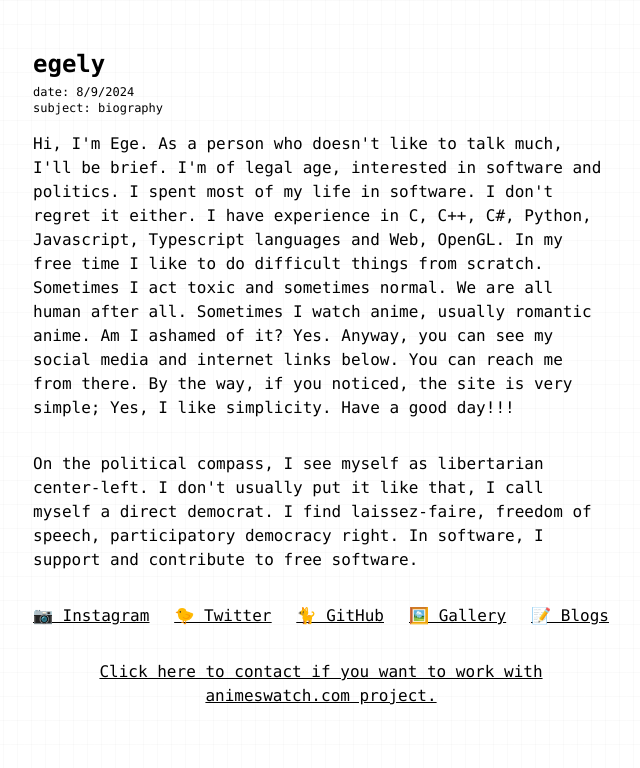
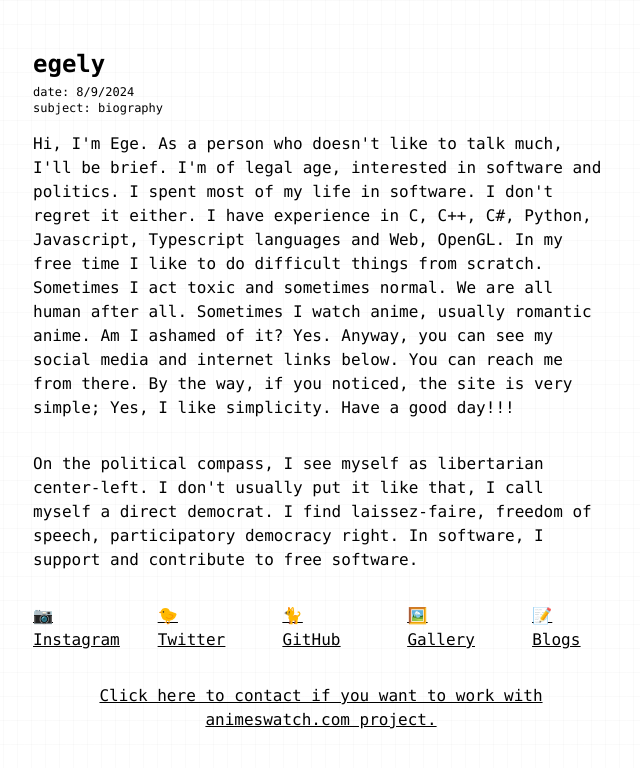
Before and after one commit to egely1337/egely1337-com, a Next.js app: page / in a window 1280 px wide. Shown: the top 768 px of the page, without its empty margins (319-959 px from the left). Built offline with nearby package versions, Linux system fonts and the light colour scheme; a web font is replaced by a local one.

Commit message:
grid links fixed

```diff
--- a/src/pages/index.tsx
+++ b/src/pages/index.tsx
@@ -37,13 +37,14 @@ export default function Page() {
                         )}
                     </div>
 
-
-                    <div className="flex sm:flex-row sm:items-start items-center flex-col justify-between underline font-mono gap-2 mt-8 sm:text-base text-xs">
-                        <Link href={`https://instagram.com/egely48`}>📷 Instagram</Link>
-                        <Link href={`https://x.com/egely48`}>🐤 Twitter</Link>
-                        <Link href={`https://github.com/egely1337`}>🐈 GitHub</Link>
-                        <Link href={`/gallery`}>🖼️ Gallery</Link>
-                        <Link href={`/blogs`}>📝 Blogs</Link>
+                    <div className="w-full flex justify-center lg:items-center mt-8">
+                        <div className="w-full grid lg:grid-cols-5 sm:grid-cols-4 grid-cols-3 underline font-mono gap-12 sm:text-base text-xs">
+                            <Link href={`https://instagram.com/egely48`}>📷 Instagram</Link>
+                            <Link href={`https://x.com/egely48`}>🐤 Twitter</Link>
+                            <Link href={`https://github.com/egely1337`}>🐈 GitHub</Link>
+                            <Link href={`/gallery`}>🖼️ Gallery</Link>
+                            <Link href={`/blogs`}>📝 Blogs</Link>
+                        </div>
                     </div>
 
                     <InfoBox
```
